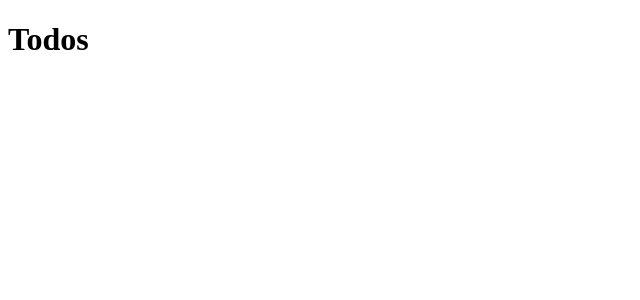
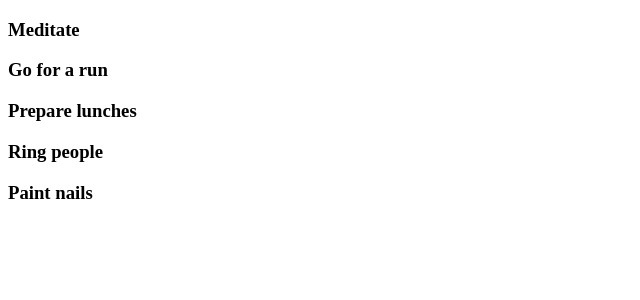
Before and after one commit to emilyjspencer/React-To-Do-List, a React (Create React App) app: page / in a window 1280 px wide. Shown: the top 300 px of the page, without its empty margins (0-640 px from the left). Built offline with nearby package versions, Linux system fonts and the light colour scheme.

Commit message:
Loops through todos and prints each todo item

```diff
--- a/src/components/Todos.js
+++ b/src/components/Todos.js
@@ -3,11 +3,10 @@
 
 class Todos extends Component {
   render() {
-    return (
-      <div>
-      <h1>Todos</h1>
-      </div>
-  );
+
+     return this.props.todos.map((todo) => (
+       <h3>{ todo.title }</h3>
+     ));
 }
 
 }
```
